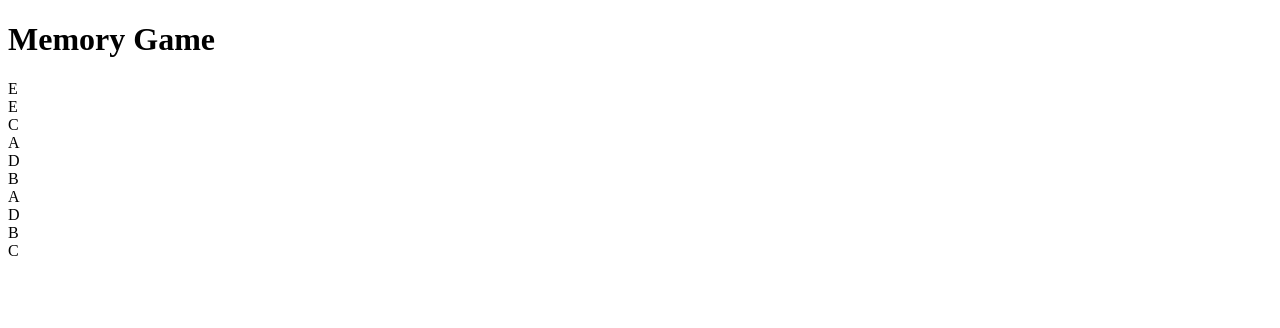
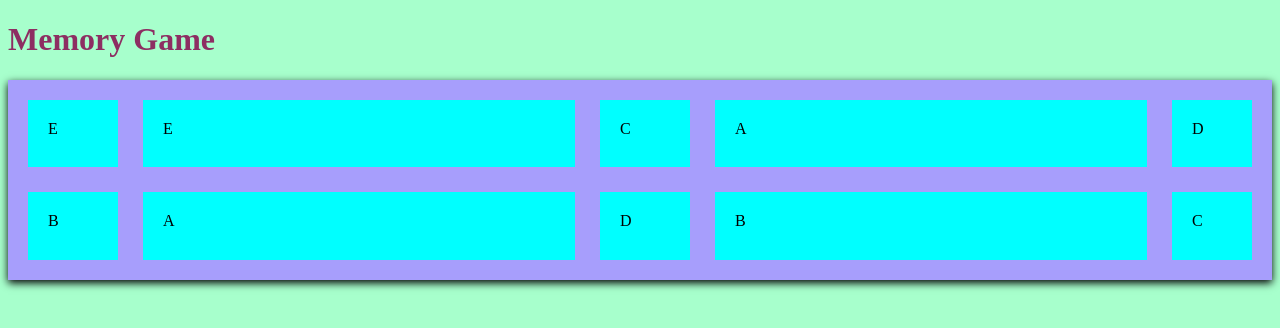
Before and after one commit to Danieln80/Memory-Game, a plain HTML site: page index.html in a window 1280 px wide. Drawn offline with Linux system fonts and the light colour scheme.

Commit message:
adding style on board

```diff
--- a/style.css
+++ b/style.css
@@ -0,0 +1,38 @@
+
+#board{
+    /* display: grid;
+    grid-gap: 0px5
+    grid-template-columns: 1fr 1fr 1fr 1fr;
+    border-style: outset;
+    color: black; */
+    display: grid;
+    grid-template-columns: repeat(2, 110px 1fr) 100px;
+    grid-gap: 5px;
+    box-sizing: border-box;
+    height: 200px;
+    width: 100%;
+    background-color: #a79efc;
+    padding: 10px;
+    cursor: pointer;
+    box-shadow: 0px 3px 8px #000;
+
+}
+article div figure:hover {
+    box-shadow: 0px 8px 20px #000;
+}
+header{
+    color: rgb(141, 46, 98);
+}
+.card{
+    background-color: aqua;
+    color: rgb(0, 0, 0);
+    padding: 20px;
+    margin: 10px;
+}
+body{
+    background-color: rgb(167, 255, 204);
+}
+/* element.style{
+    color: yellow;
+}
+     */
```
Also changed, not shown: index.html (+1 -1 lines), main.js (line endings or trailing spaces).
